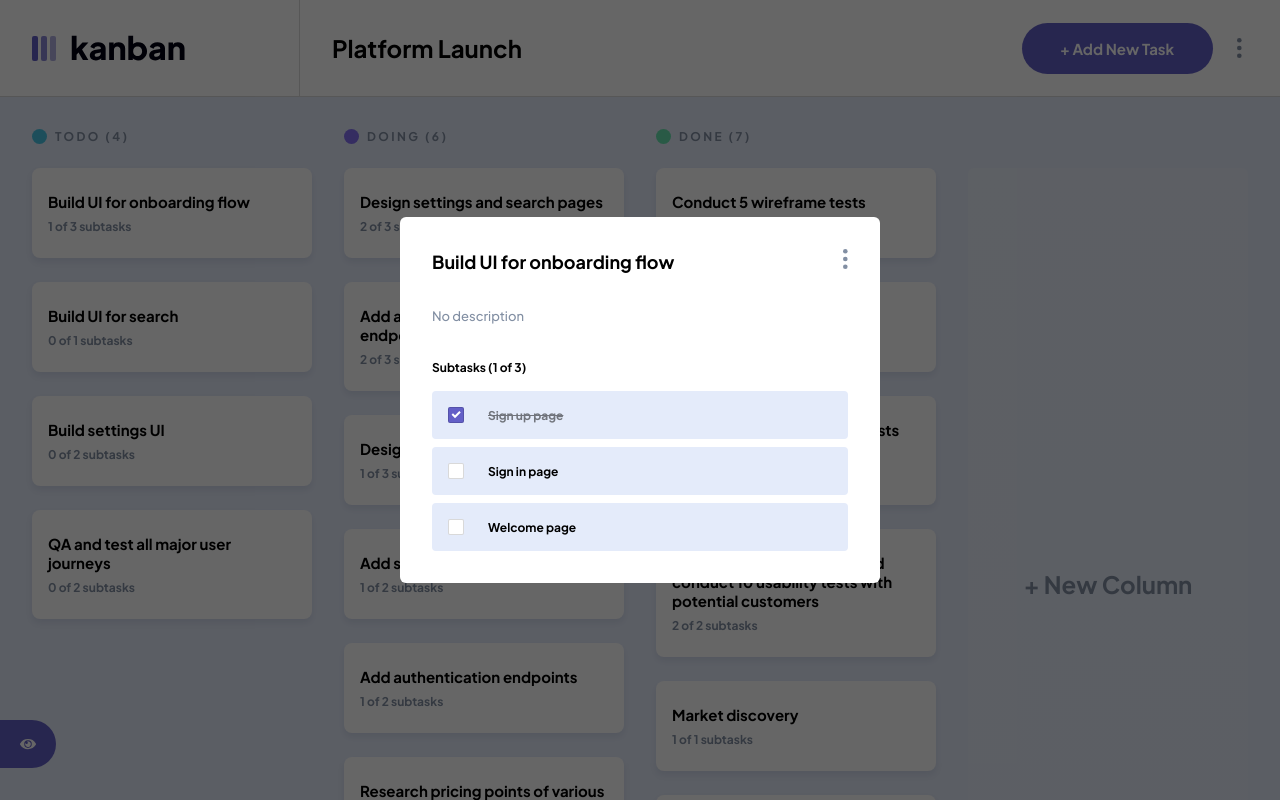
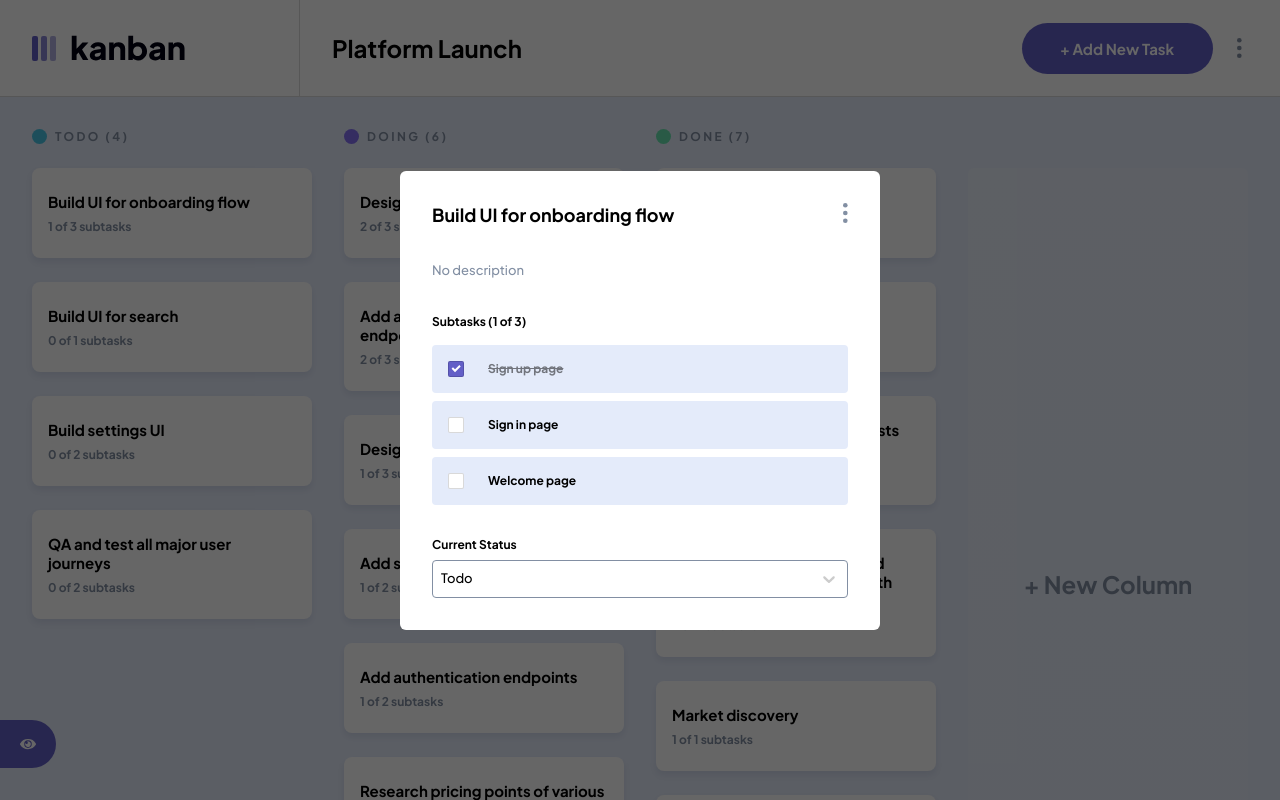
Before and after one commit to davidthus/kanban-task-management, a React (Create React App) app: page / in a window 1280 px wide. Both pictures are taken after a click on the element "Build UI for onboarding flow". Shown: the top 800 px of the page. Built offline with nearby package versions, Linux system fonts and the light colour scheme.

Commit message:
finish change task status dropdown for view task

```diff
--- a/package.json
+++ b/package.json
@@ -15,8 +15,10 @@
     "framer-motion": "^7.6.1",
     "react": "^18.2.0",
     "react-dom": "^18.2.0",
+    "react-hook-form": "^7.38.0",
     "react-redux": "^8.0.4",
     "react-scripts": "5.0.1",
+    "react-select": "^5.5.7",
     "styled-components": "^5.3.6",
     "typescript": "^4.8.4",
     "web-vitals": "^2.1.4"
--- a/src/components/Modals/ViewTask/ViewTask.style.ts
+++ b/src/components/Modals/ViewTask/ViewTask.style.ts
@@ -66,7 +66,7 @@ export const SubtasksContainer = styled.div`
   gap: 1rem;
 `;
 
-export const NumOfSubtasks = styled.h6`
+export const Subheading = styled.h6`
   ${BodyM}
   color: ${({ theme }: themeType) => theme.textPrimary};
 `;
@@ -78,3 +78,10 @@ export const SubtasksWrapper = styled.ul`
   gap: 0.5rem;
   list-style: none;
 `;
+
+export const SelectWrapper = styled.div`
+  display: flex;
+  flex-direction: column;
+  gap: 0.5rem;
+  width: 100%;
+`;
--- a/src/components/Modals/ViewTask/ViewTask.tsx
+++ b/src/components/Modals/ViewTask/ViewTask.tsx
@@ -1,7 +1,11 @@
 import React, { useState } from "react";
+import Select from "react-select";
+import { useTheme } from "styled-components";
 import { useAppDispatch, useAppSelector } from "../../../app/hooks";
 import { VerticalDotsIcon } from "../../../assets";
-import { openModal } from "../../../features/modalSlice";
+import { changeTaskStatus } from "../../../features/boardsSlice";
+import { changeModalsDetail, openModal } from "../../../features/modalSlice";
+import { themeObject } from "../../../types/themeTypes";
 import { findTask } from "../../../utils/findObject";
 import SubtasksCompleted from "../../../utils/subtasksCompleted";
 import Subtask from "../Subtask/Subtask";
@@ -9,8 +13,9 @@ import {
   DeleteButton,
   Description,
   EditButton,
-  NumOfSubtasks,
   Popout,
+  SelectWrapper,
+  Subheading,
   SubtasksContainer,
   SubtasksWrapper,
   TaskTitle,
@@ -27,11 +32,89 @@ function ViewTask() {
     modalDetail: state.modal.modalDetail,
     boards: state.boards,
   });
+  const theme: themeObject = useTheme();
+
+  const indexOfActiveBoard = state.boards.findIndex(
+    (board) => board.name === state.data.activeBoard
+  );
+
+  const dropdownOptions = state.boards[indexOfActiveBoard].columns.map(
+    (column, i) => {
+      return { value: column.name, label: column.name };
+    }
+  );
+
+  function handleChange(selectedOption: any) {
+    if (selectedOption.value === task?.status) {
+      return;
+    } else {
+      dispatch(
+        changeTaskStatus({
+          boardName: state.modal.modalDetail.board,
+          columnName: state.modal.modalDetail.status,
+          taskName: state.modal.modalDetail.title,
+          newColumnName: selectedOption.value,
+        })
+      );
+      dispatch(
+        changeModalsDetail({
+          board: state.modal.modalDetail.board,
+          status: selectedOption.value,
+          title: state.modal.modalDetail.title,
+        })
+      );
+    }
+  }
+
+  const customStyles = {
+    control: (styles: any, state: any) => ({
+      ...styles,
+      border: `1px solid ${theme.dropDownBorder}`,
+      backgroundColor: theme.taskBg,
+      outline: "0px solid",
+      cursor: "pointer",
+      "&:hover": {
+        border: `1px solid ${theme.buttonPrimaryBg}`,
+      },
+      "&:focus": {
+        border: `1px solid ${theme.buttonPrimaryBg}`,
+      },
+    }),
+    input: (styles: any) => ({
+      display: "none",
+    }),
+    menuList: (styles: any) => ({
+      backgroundColor: theme.dropDownBg,
+    }),
+    singleValue: (styles: any) => ({
+      color: theme.textPrimary,
+      fontFamily: "Plus Jakarta Sans,sans-serif",
+      fontWeight: "medium",
+      fontSize: " 13px",
+      lineHeight: "23px",
+    }),
+    option: (styles: any) => ({
+      ...styles,
+      backgroundColor: theme.dropDownBg,
+      color: theme.grey,
+      cursor: "pointer",
+      fontFamily: "Plus Jakarta Sans,sans-serif",
+      fontWeight: "medium",
+      fontSize: " 13px",
+      lineHeight: "23px",
+      padding: ".4rem .7rem",
+    }),
+    indicatorSeparator: (styles: any) => ({
+      width: 0,
+    }),
+  };
 
   return (
     <Wrapper>
+      {task && (
+        <>
           <TopWrapper>
-        <TaskTitle>{task?.title}</TaskTitle>
+            <TaskTitle>{task.title}</TaskTitle>
             <VerticalDotsWrapper onClick={() => setPopoutOpen((prev) => !prev)}>
               <VerticalDotsIcon />
               {popoutOpen && (
@@ -53,22 +136,33 @@ function ViewTask() {
               )}
             </VerticalDotsWrapper>
           </TopWrapper>
-      {task?.description ? (
+          {task.description ? (
             <Description>{task.description}</Description>
           ) : (
             <Description>No description</Description>
           )}
-      {task?.subtasks && (
+
           <SubtasksContainer>
-          <NumOfSubtasks>
+            <Subheading>
               Subtasks ({SubtasksCompleted({ subtasks: task.subtasks })})
-          </NumOfSubtasks>
+            </Subheading>
             <SubtasksWrapper>
               {task.subtasks.map((subtask, i) => (
                 <Subtask key={i} subtask={subtask} />
               ))}
             </SubtasksWrapper>
           </SubtasksContainer>
+
+          <SelectWrapper>
+            <Subheading>Current Status</Subheading>
+            <Select
+              value={{ value: task?.status, label: task?.status }}
+              options={dropdownOptions}
+              onChange={handleChange}
+              styles={customStyles}
+            />
+          </SelectWrapper>
+        </>
       )}
     </Wrapper>
   );
--- a/src/features/boardsSlice.ts
+++ b/src/features/boardsSlice.ts
@@ -48,8 +48,33 @@ const boardsSlice = createSlice({
       const { boardName } = action.payload;
       return state.filter((board) => board.name !== boardName);
     },
+    changeTaskStatus: (state, action) => {
+      const { taskName, columnName, boardName, newColumnName } = action.payload;
+      const boardIndex = state.findIndex((board) => board.name === boardName);
+      const columnIndex = state[boardIndex].columns.findIndex(
+        (column) => column.name === columnName
+      );
+      const taskToMove = state[boardIndex].columns[columnIndex].tasks.find(
+        (task) => task.title === taskName
+      );
+      const newColumnIndex = state[boardIndex].columns.findIndex(
+        (column) => column.name === newColumnName
+      );
+
+      if (taskToMove) {
+        state[boardIndex].columns[columnIndex].tasks = state[
+          boardIndex
+        ].columns[columnIndex].tasks.filter((task) => task.title !== taskName);
+
+        state[boardIndex].columns[newColumnIndex].tasks.push({
+          ...taskToMove,
+          status: state[boardIndex].columns[newColumnIndex].name,
+        });
+      }
+    },
   },
 });
 
-export const { toggleSubtask, deleteTask, deleteBoard } = boardsSlice.actions;
+export const { toggleSubtask, deleteTask, deleteBoard, changeTaskStatus } =
+  boardsSlice.actions;
 export default boardsSlice.reducer;
```
Also changed, not shown: 1 other file (tests, documents, lock files or other folders). Lines whose indentation alone changed are shown as unchanged.
